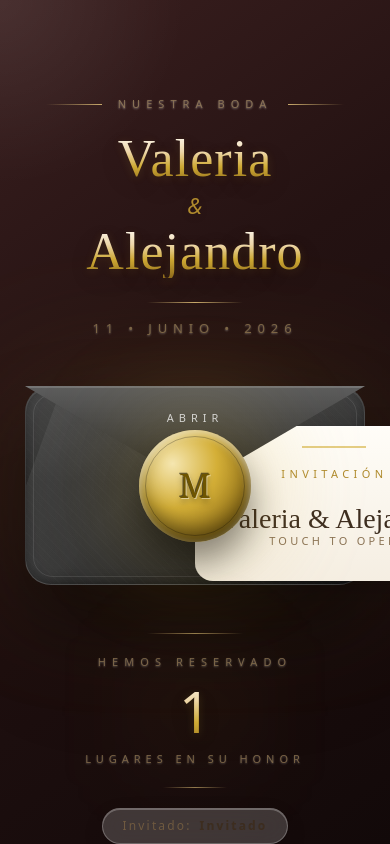
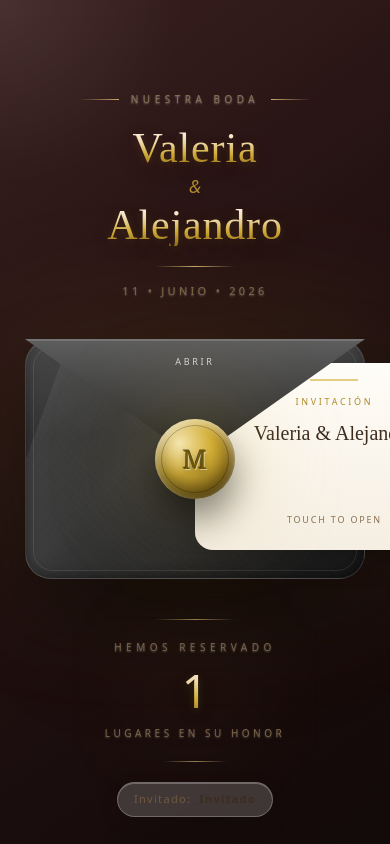
Before and after one commit to patrickespinoza/Invitacion-Web-04, a React (Vite) app in the folder Nuestra-Boda/: page / in a window 390 px wide. Shown: the top 844 px of the page. Built offline with nearby package versions, Linux system fonts and the light colour scheme; a web font is replaced by a local one.

Commit message:
cambio de responsivo del sobre

```diff
--- a/Nuestra-Boda/src/portada.jsx
+++ b/Nuestra-Boda/src/portada.jsx
@@ -91,7 +91,7 @@ export default function Portada() {
         {introActiva && (
 
           <motion.div
-  className="fixed inset-0 flex flex-col items-center justify-center text-center px-6 z-50 pt-24 overflow-hidden"
+  className="fixed inset-0 flex flex-col items-center justify-center text-center px-4 sm:px-6 z-50 pt-16 sm:pt-24 overflow-hidden"
   style={{
   background: `
     radial-gradient(circle at top left, rgba(255,255,255,0.08), transparent 20%),
@@ -107,15 +107,15 @@ export default function Portada() {
 >
 
             {/* TEXTOS PREMIUM */}
-<div className="relative mb-12">
+<div className="relative mb-10 sm:mb-12">
 
   {/* LÍNEA DECORATIVA */}
-  <div className="flex items-center justify-center gap-4 mb-5">
+  <div className="flex items-center justify-center gap-3 sm:gap-4 mb-5">
 
-    <div className="w-14 h-[1px] bg-gradient-to-r from-transparent to-[#c8a96b]" />
+    <div className="w-10 sm:w-14 h-[1px] bg-gradient-to-r from-transparent to-[#c8a96b]" />
 
     <p
-      className="text-[11px] md:text-xs uppercase tracking-[0.55em] font-light"
+      className="text-[10px] sm:text-[11px] md:text-xs uppercase tracking-[0.45em] sm:tracking-[0.55em] font-light"
       style={{
         color: "#8b7355",
         textShadow: "0 1px 2px rgba(255,255,255,0.4)",
@@ -124,13 +124,13 @@ export default function Portada() {
       NUESTRA BODA
     </p>
 
-    <div className="w-14 h-[1px] bg-gradient-to-l from-transparent to-[#c8a96b]" />
+    <div className="w-10 sm:w-14 h-[1px] bg-gradient-to-l from-transparent to-[#c8a96b]" />
 
   </div>
 
   {/* NOMBRES */}
   <h1
-    className="text-[52px] md:text-[78px] leading-none font-cursiveDancing"
+    className="text-[42px] sm:text-[52px] md:text-[78px] leading-none font-cursiveDancing"
     style={{
       background: `
         linear-gradient(
@@ -157,7 +157,7 @@ export default function Portada() {
   <div className="flex justify-center my-1">
 
     <span
-      className="text-[22px] md:text-[28px] italic"
+      className="text-[18px] sm:text-[22px] md:text-[28px] italic"
       style={{
         color: "#b08b2d",
         textShadow: "0 2px 8px rgba(0,0,0,0.15)",
@@ -170,7 +170,7 @@ export default function Portada() {
 
   {/* SEGUNDO NOMBRE */}
   <h1
-    className="text-[52px] md:text-[78px] leading-none font-cursiveDancing"
+    className="text-[42px] sm:text-[52px] md:text-[78px] leading-none font-cursiveDancing"
     style={{
       background: `
         linear-gradient(
@@ -194,12 +194,12 @@ export default function Portada() {
   </h1>
 
   {/* FECHA */}
-  <div className="mt-6 flex flex-col items-center">
+  <div className="mt-5 sm:mt-6 flex flex-col items-center">
 
-    <div className="w-24 h-[1px] bg-gradient-to-r from-transparent via-[#c8a96b] to-transparent mb-4" />
+    <div className="w-20 sm:w-24 h-[1px] bg-gradient-to-r from-transparent via-[#c8a96b] to-transparent mb-4" />
 
     <p
-      className="text-[13px] md:text-[14px] tracking-[0.45em] uppercase"
+      className="text-[11px] sm:text-[13px] md:text-[14px] tracking-[0.3em] sm:tracking-[0.45em] uppercase"
       style={{
         color: "#7a6447",
         textShadow: "0 1px 2px rgba(255,255,255,0.3)",
@@ -214,7 +214,7 @@ export default function Portada() {
             {/* SOBRE PREMIUM */}
 <div
   onClick={iniciarExperiencia}
-  className="relative w-[340px] h-[240px] cursor-pointer group"
+  className="relative w-[92vw] max-w-[340px] aspect-[340/240] cursor-pointer group"
   style={{ perspective: 2200 }}
 >
 
@@ -222,7 +222,7 @@ export default function Portada() {
   <div className="absolute inset-0 rounded-[28px] bg-[#d4af37]/20 blur-3xl scale-110 opacity-60" />
 
   {/* SOMBRA */}
-  <div className="absolute -bottom-10 left-1/2 -translate-x-1/2 w-72 h-16 bg-black/25 blur-3xl rounded-full" />
+  <div className="absolute -bottom-8 sm:-bottom-10 left-1/2 -translate-x-1/2 w-[70%] h-14 sm:h-16 bg-black/25 blur-3xl rounded-full" />
 
   {/* CUERPO PRINCIPAL */}
   <div
@@ -321,7 +321,7 @@ export default function Portada() {
 
   {/* CARTA INTERNA */}
   <motion.div
-    className="absolute left-1/2 top-10 -translate-x-1/2 w-[82%] h-[78%] rounded-[18px] z-10"
+    className="absolute left-1/2 top-[10%] -translate-x-1/2 w-[82%] h-[78%] rounded-[18px] z-10"
     style={{
       background: `
         linear-gradient(
@@ -353,17 +353,17 @@ export default function Portada() {
   >
 
     {/* DECORACIÓN CARTA */}
-    <div className="absolute top-5 left-1/2 -translate-x-1/2 w-16 h-[2px] bg-[#d4af37]/60" />
+    <div className="absolute top-4 sm:top-5 left-1/2 -translate-x-1/2 w-12 sm:w-16 h-[2px] bg-[#d4af37]/60" />
 
-    <p className="absolute top-10 w-full text-center text-[11px] tracking-[0.4em] text-[#b08b2d]">
+    <p className="absolute top-8 sm:top-10 w-full text-center text-[9px] sm:text-[11px] tracking-[0.3em] sm:tracking-[0.4em] text-[#b08b2d]">
       INVITACIÓN
     </p>
 
-    <h3 className="absolute top-[72px] w-full text-center text-[28px] font-cursiveDancing text-[#3d2d1f]">
+    <h3 className="absolute top-[55px] sm:top-[72px] w-full text-center text-[20px] sm:text-[28px] font-cursiveDancing text-[#3d2d1f] px-2">
       Valeria & Alejandro
     </h3>
 
-    <p className="absolute bottom-8 w-full text-center text-[11px] tracking-[0.3em] text-[#8b7355]">
+    <p className="absolute bottom-6 sm:bottom-8 w-full text-center text-[9px] sm:text-[11px] tracking-[0.2em] sm:tracking-[0.3em] text-[#8b7355]">
       TOUCH TO OPEN
     </p>
   </motion.div>
@@ -386,7 +386,7 @@ export default function Portada() {
     }
     transition={{ duration: 0.6 }}
   >
-    <div className="relative w-28 h-28 flex items-center justify-center">
+    <div className="relative w-20 h-20 sm:w-28 sm:h-28 flex items-center justify-center">
 
       {/* GLOW */}
       <div className="absolute inset-0 rounded-full bg-[#d4af37]/30 blur-2xl scale-125" />
@@ -409,7 +409,7 @@ export default function Portada() {
 
       {/* LETRA */}
       <div
-        className="relative z-10 text-[34px] font-serif"
+        className="relative z-10 text-[26px] sm:text-[34px] font-serif"
         style={{
           color: "#6e5500",
           textShadow: `
@@ -426,25 +426,24 @@ export default function Portada() {
 
   {/* TEXTO */}
   <motion.div
-    className="absolute inset-0 flex items-start justify-center pt-6 z-40"
+    className="absolute inset-0 flex items-start justify-center pt-4 sm:pt-6 z-40"
     animate={abrirSobre ? { opacity: 0 } : { opacity: 1 }}
   >
-    <p className="text-white/75 tracking-[0.45em] text-[11px] font-light">
+    <p className="text-white/75 tracking-[0.3em] sm:tracking-[0.45em] text-[9px] sm:text-[11px] font-light">
       ABRIR
     </p>
   </motion.div>
 </div>
 
             {/* PASES */}
-           {/* PASES PREMIUM */}
-<div className="mt-12 flex flex-col items-center">
+<div className="mt-10 sm:mt-12 flex flex-col items-center">
 
   {/* LÍNEA SUPERIOR */}
-  <div className="w-24 h-[1px] bg-gradient-to-r from-transparent via-[#c8a96b] to-transparent mb-5" />
+  <div className="w-20 sm:w-24 h-[1px] bg-gradient-to-r from-transparent via-[#c8a96b] to-transparent mb-5" />
 
   {/* TEXTO */}
   <p
-    className="text-[11px] md:text-xs tracking-[0.55em] uppercase"
+    className="text-[10px] sm:text-[11px] md:text-xs tracking-[0.45em] sm:tracking-[0.55em] uppercase"
     style={{
       color: "#8b7355",
       textShadow: "0 1px 2px rgba(255,255,255,0.35)",
@@ -460,7 +459,7 @@ export default function Portada() {
     <div className="absolute inset-0 blur-2xl bg-[#d4af37]/20 scale-150 rounded-full" />
 
     <span
-      className="relative text-[56px] md:text-[68px] leading-none font-light"
+      className="relative text-[46px] sm:text-[56px] md:text-[68px] leading-none font-light"
       style={{
         background: `
           linear-gradient(
@@ -486,7 +485,7 @@ export default function Portada() {
 
   {/* SUBTEXTO */}
   <p
-    className="text-[11px] md:text-xs tracking-[0.45em] uppercase"
+    className="text-[10px] sm:text-[11px] md:text-xs tracking-[0.35em] sm:tracking-[0.45em] uppercase text-center"
     style={{
       color: "#7a6447",
       textShadow: "0 1px 2px rgba(255,255,255,0.25)",
@@ -500,7 +499,7 @@ export default function Portada() {
 
   {/* INVITADO */}
   <div
-    className="px-5 py-2 rounded-full border backdrop-blur-md"
+    className="px-4 sm:px-5 py-2 rounded-full border backdrop-blur-md max-w-[92vw]"
     style={{
       background: "rgba(255,255,255,0.18)",
       borderColor: "rgba(255,255,255,0.25)",
@@ -511,7 +510,7 @@ export default function Portada() {
     }}
   >
     <p
-      className="text-[12px] md:text-[13px] tracking-[0.18em]"
+      className="text-[11px] sm:text-[12px] md:text-[13px] tracking-[0.12em] sm:tracking-[0.18em] text-center break-words"
       style={{
         color: "#6f5a40",
       }}
```
